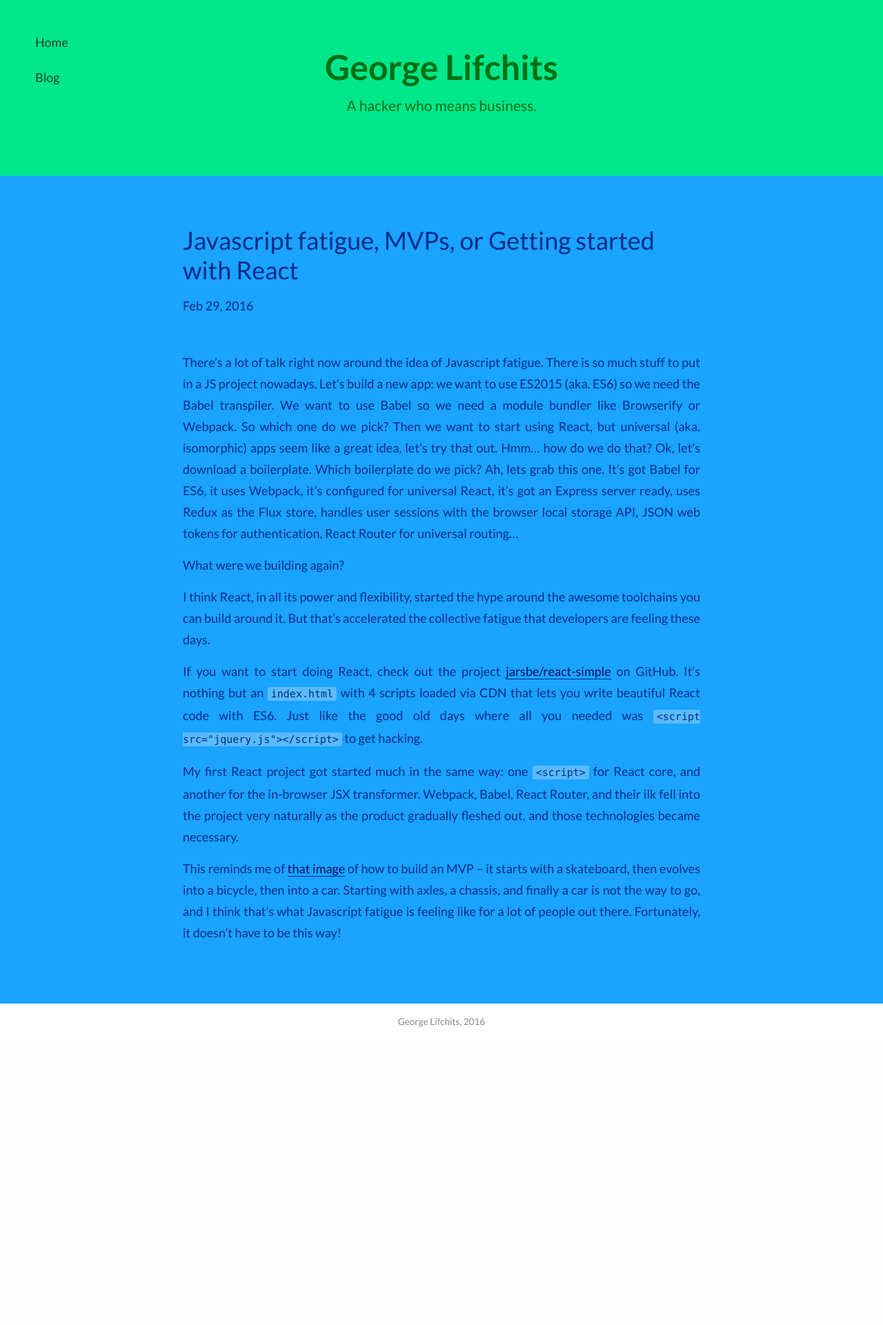
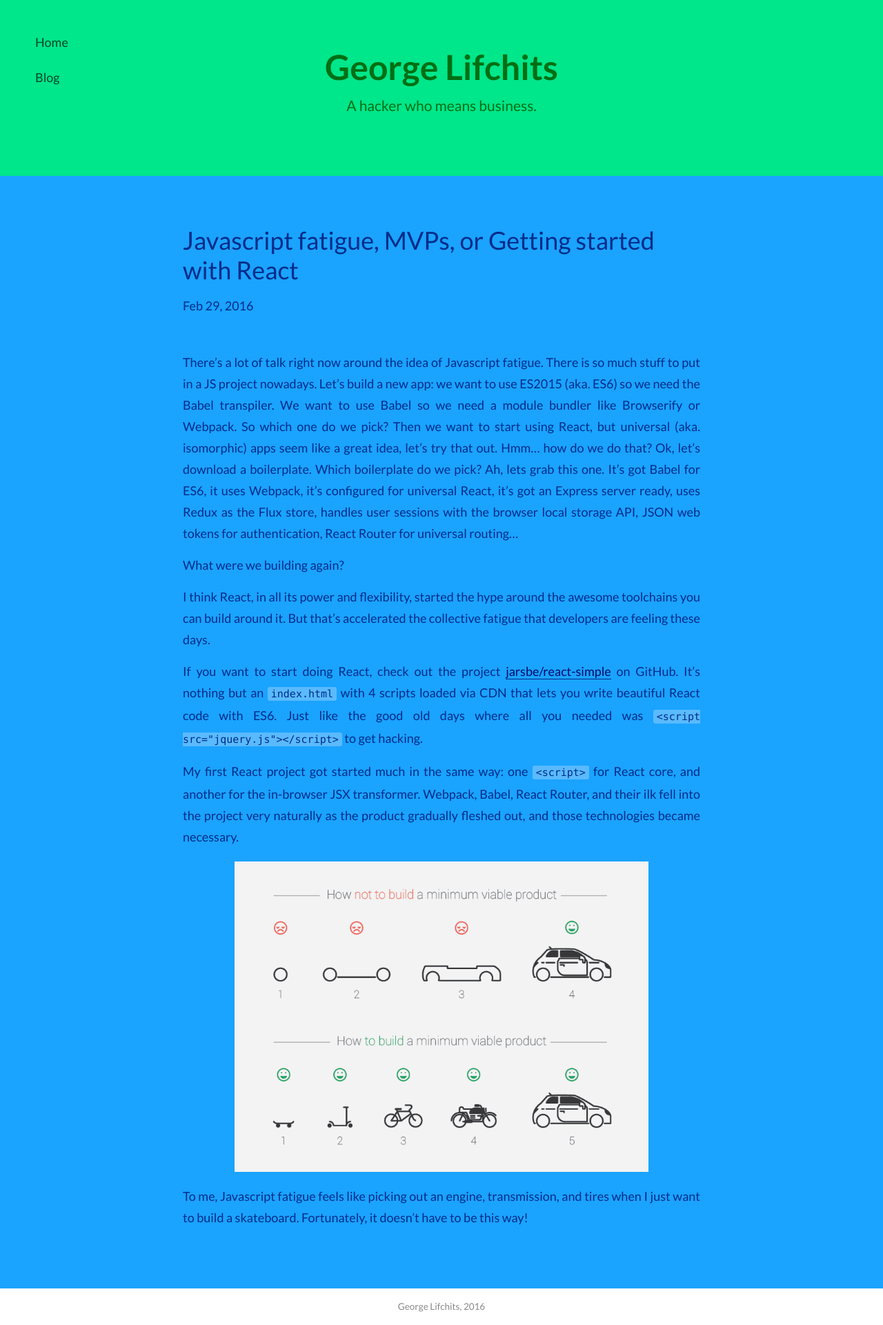
Before and after one commit to glifchits/glifchits.github.io, a Jekyll site: the page built from _posts/2016-02-29-javascript-fatigue-mvps-or-getting-started-with-react.markdown, in a window 1280 px wide. Shown: the whole page at 69% size. Built offline with Jekyll 4.4.1, drawn with Linux system fonts in a browser that asks for light colours; nearby versions of some CDN libraries; comment, search, counter and statistics services are not loaded; before the commit the page ends 1508 px from its top, so only the background shows below that.

Commit message:
put the MVP image inline in the Javascript fatigue article
added image styles so that they don't take the full line width

```diff
--- a/_posts/2016-02-29-javascript-fatigue-mvps-or-getting-started-with-react.markdown
+++ b/_posts/2016-02-29-javascript-fatigue-mvps-or-getting-started-with-react.markdown
@@ -14,4 +14,6 @@ If you want to start doing React, check out the project [jarsbe/react-simple](ht
 
 My first React project got started much in the same way: one `<script>` for React core, and another for the in-browser JSX transformer. Webpack, Babel, React Router, and their ilk fell into the project very naturally as the product gradually fleshed out, and those technologies became necessary.
 
-This reminds me of [that image](https://d13yacurqjgara.cloudfront.net/users/377435/screenshots/1753131/redisflat_mvp.png) of how to build an MVP -- it starts with a skateboard, then evolves into a bicycle, then into a car. Starting with axles, a chassis, and finally a car is not the way to go, and I think that's what Javascript fatigue is feeling like for a lot of people out there. Fortunately, it doesn't have to be this way!
+![MVP](/images/blog/mvp.png "MVP")
+
+To me, Javascript fatigue feels like picking out an engine, transmission, and tires when I just want to build a skateboard. Fortunately, it doesn't have to be this way!
--- a/_sass/_post.scss
+++ b/_sass/_post.scss
@@ -19,4 +19,9 @@
       font-size: 1.3em;
     }
   }
+
+  img {
+    width: 80%;
+    margin: 5px 10%;
+  }
 }
```
Also changed, not shown: images/blog/mvp.png (added).
